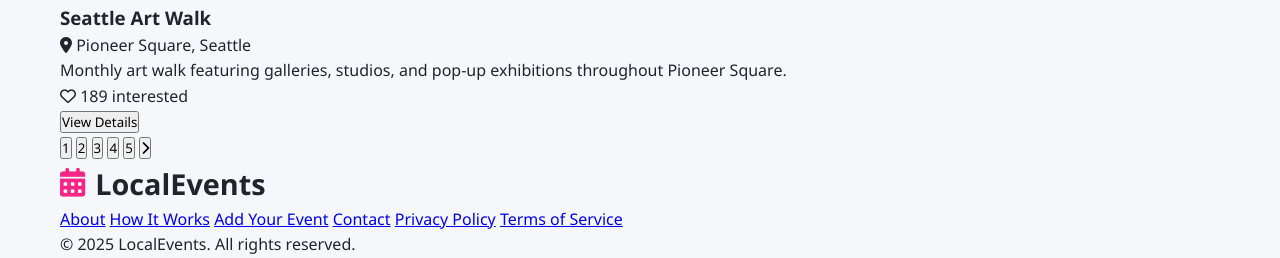
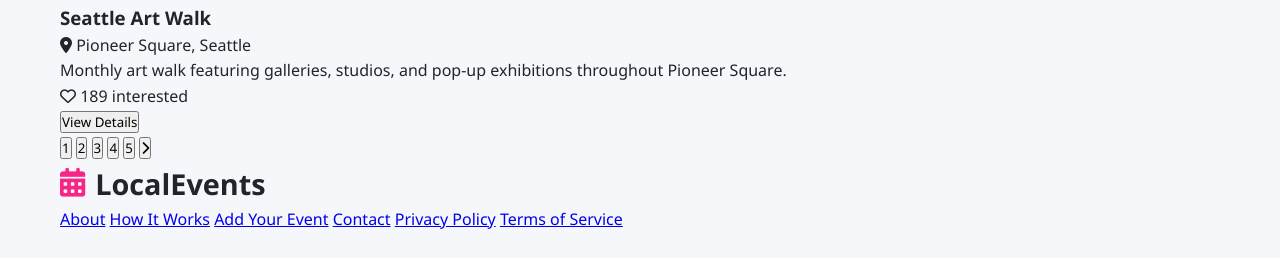
Before and after one commit to kanaimandal2002/event-aggregator, a plain HTML site: page index.html in a window 1280 px wide. Shown: the part 1268-1526 px from the top of the page. After the commit the page ends 1500 px from the top, so only its background shows below. Drawn offline with Linux system fonts and the light colour scheme.

Commit message:
Update index.html

```diff
--- a/index.html
+++ b/index.html
@@ -109,9 +109,7 @@
                     <a href="#">Privacy Policy</a>
                     <a href="#">Terms of Service</a>
                 </div>
-                <div class="copyright">
-                    &copy; 2025 LocalEvents. All rights reserved.
-                </div>
+
             </div>
         </div>
     </footer>
```
